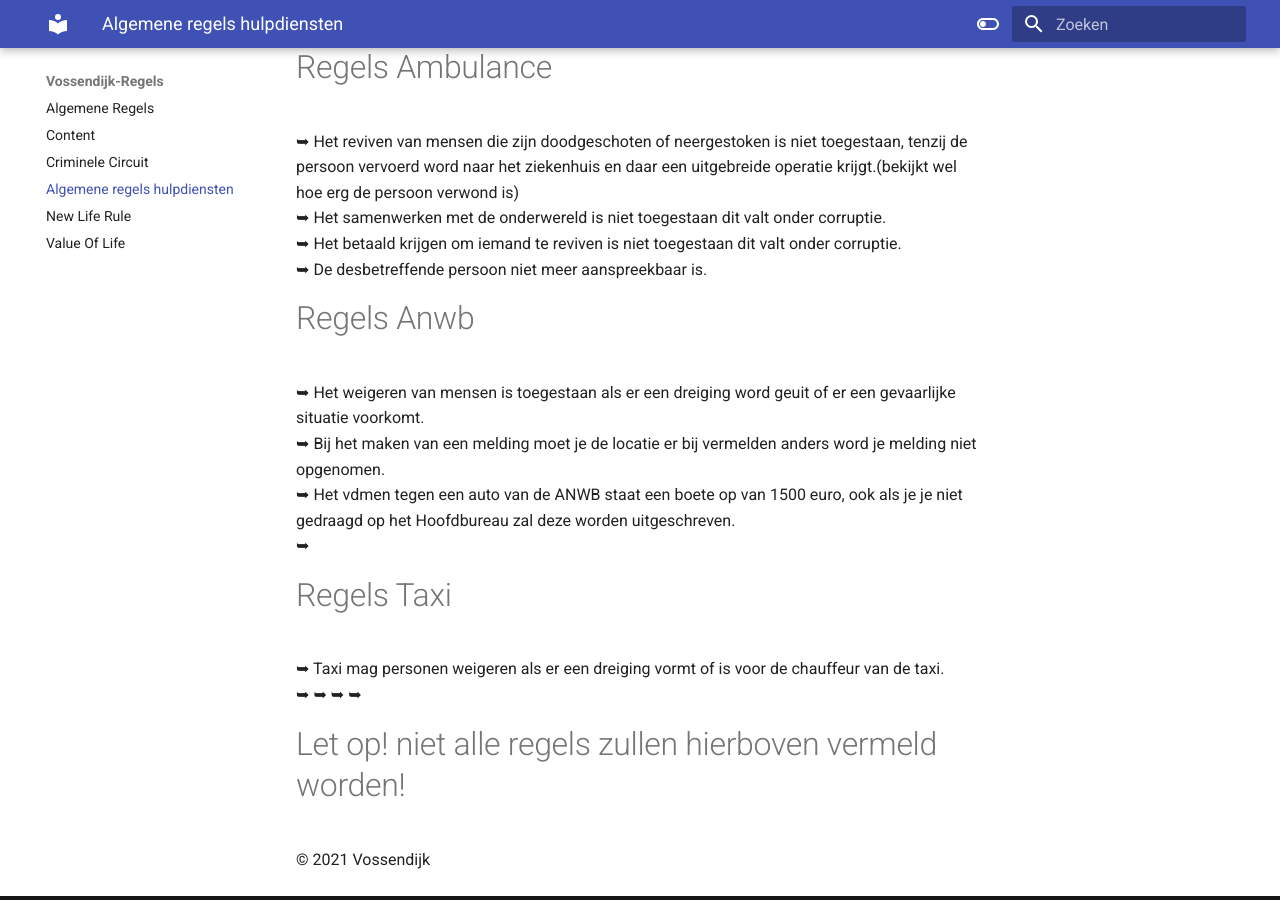
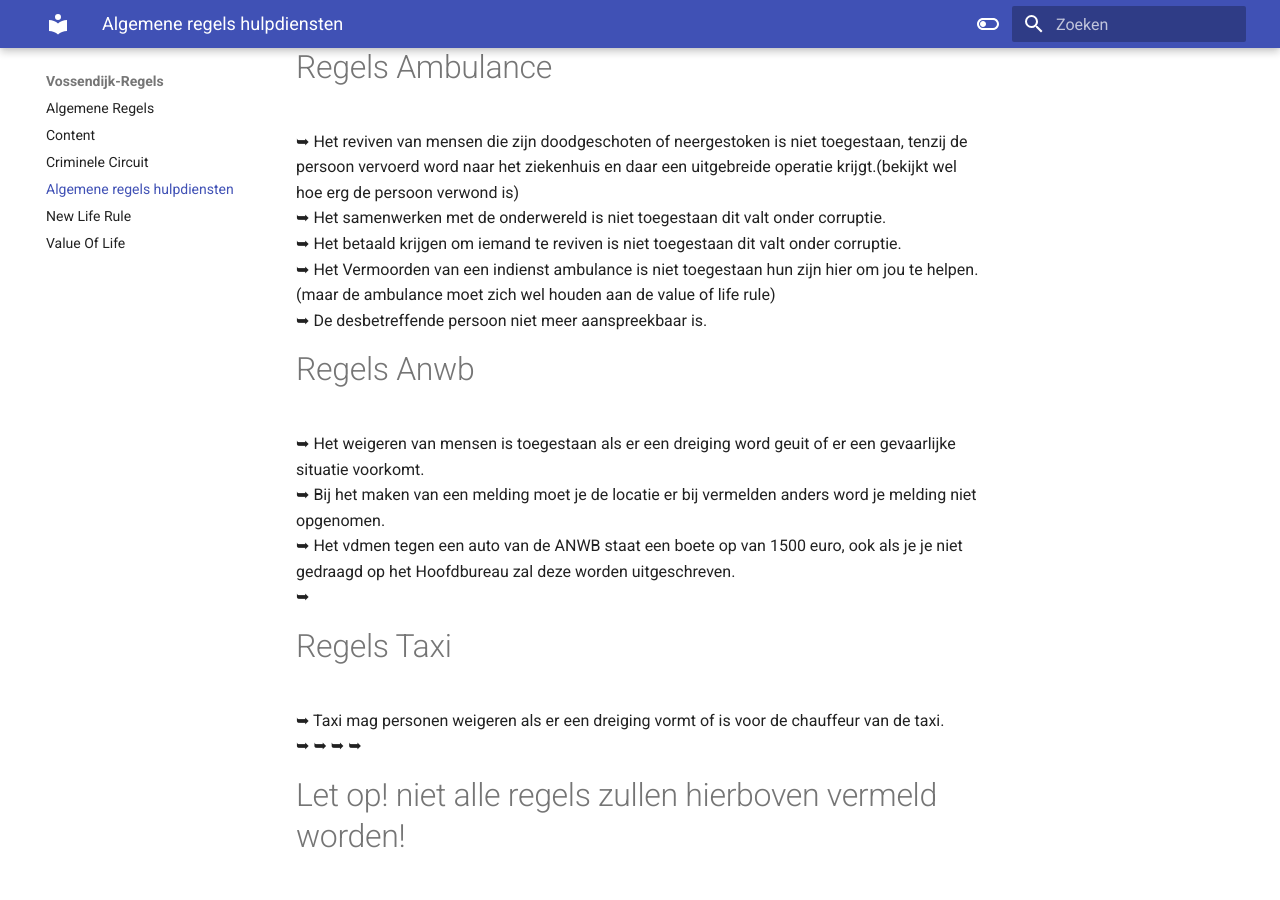
Before and after one commit to mrleduck/Vossendijk-Regels, an MkDocs documentation site: the page built from docs/hulpdiensten.md, in a window 1280 px wide and 900 px high, scrolled down 1142 px. Built offline with MkDocs 1.6.1 and Material for MkDocs 9.7.7, drawn with Linux system fonts in a browser that asks for light colours.

Commit message:
Update hulpdiensten.md

```diff
--- a/docs/hulpdiensten.md
+++ b/docs/hulpdiensten.md
@@ -9,6 +9,7 @@
  ➥ Het is niet toegestaan om als hulpdienst criminele activiteiten uit te voeren, zowel in als uit dienst niet.</br>
  ➥ Het scammen van hulpdiensten is niet toegestaan.</br>
  ➥ Het overvallen van hulpdiensten is niet toegestaan.</br>
+
 
 
 
@@ -33,6 +34,7 @@
  ➥ Het reviven van mensen die zijn doodgeschoten of neergestoken is niet toegestaan, tenzij de persoon vervoerd word naar het ziekenhuis en daar een uitgebreide operatie krijgt.(bekijkt wel hoe erg de persoon verwond is)</br>
  ➥ Het samenwerken met de onderwereld is niet toegestaan dit valt onder corruptie.</br>
  ➥ Het betaald krijgen om iemand te reviven is niet toegestaan dit valt onder corruptie.</br>
+ ➥ Het Vermoorden van een indienst ambulance is niet toegestaan hun zijn hier om jou te helpen. (maar de ambulance moet zich wel houden aan de value of life rule)</br>
  ➥ De desbetreffende persoon niet meer aanspreekbaar is.</br>
 
 # Regels Anwb
```
